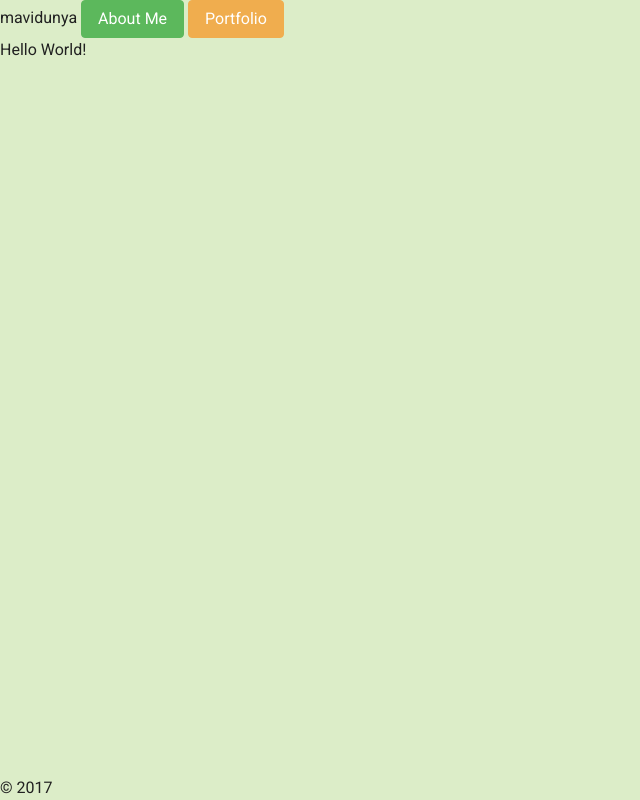
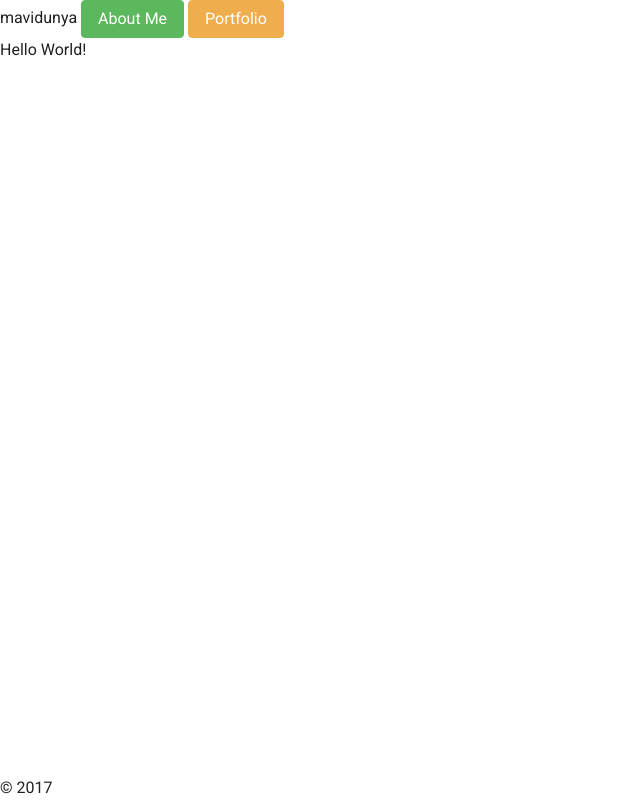
Before and after one commit to mavidunya/mavidunya.github.io, a plain HTML site: page index.html in a window 1280 px wide. Shown: the whole page, without its empty margins (0-640 px from the left). Drawn offline with Linux system fonts and the light colour scheme.

Commit message:
color test

```diff
--- a/css/mavidunya.css
+++ b/css/mavidunya.css
@@ -1,5 +1,5 @@
 body {
-    background-color: #DCEDC8;
+    background-color: #fff;
     color: #212121;
     font-family: 'Roboto', sans-serif;
 }
```
